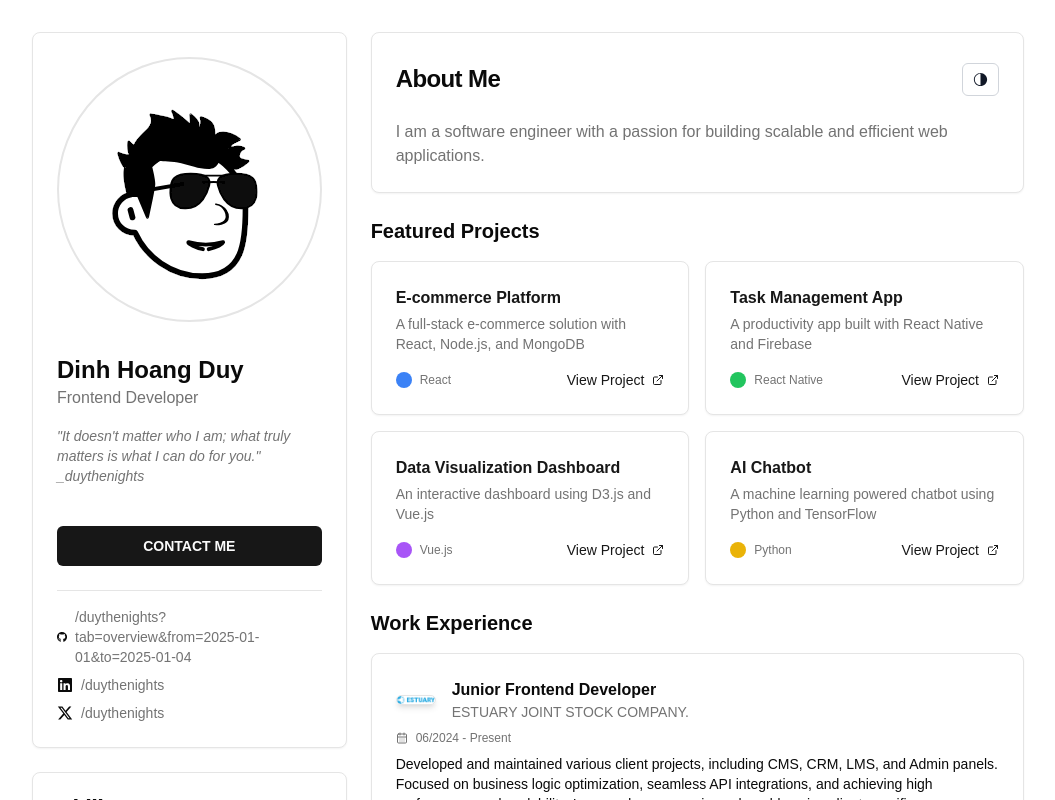
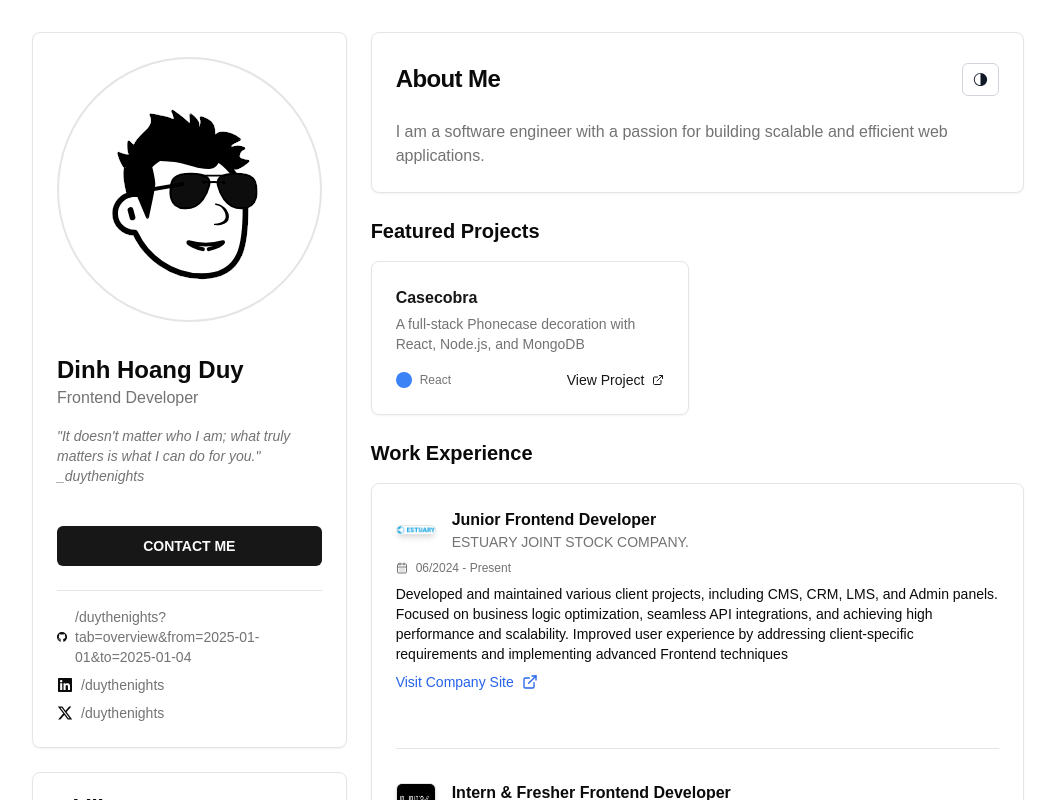
Before and after one commit to duythenights/duythenights_portfolio, a Next.js app: page / in a window 1280 px wide. Shown: the top 800 px of the page, without its empty margins (112-1167 px from the left). Built offline with nearby package versions, Linux system fonts and the light colour scheme; what @radix-ui/themes would draw is missing.

Commit message:
feat: update project section

```diff
--- a/src/components/Projects.tsx
+++ b/src/components/Projects.tsx
@@ -7,44 +7,25 @@ import { Card, CardContent } from "@/components/ui/card";
 
 export const projects = [
   {
-        title: "E-commerce Platform",
-        description: "A full-stack e-commerce solution with React, Node.js, and MongoDB",
+    title: "Casecobra",
+    description:
+      "A full-stack Phonecase decoration with React, Node.js, and MongoDB",
     tech: "React",
     link: "#",
   },
-    {
-        title: "Task Management App",
-        description: "A productivity app built with React Native and Firebase",
-        tech: "React Native",
-        link: "#",
-    },
-    {
-        title: "Data Visualization Dashboard",
-        description: "An interactive dashboard using D3.js and Vue.js",
-        tech: "Vue.js",
-        link: "#",
-    },
-    {
-        title: "AI Chatbot",
-        description: "A machine learning powered chatbot using Python and TensorFlow",
-        tech: "Python",
-        link: "#",
-    },
-]
+];
 
 const techColors = {
-    "React": "bg-blue-500",
+  React: "bg-blue-500",
   "React Native": "bg-green-500",
   "Vue.js": "bg-purple-500",
-    "Python": "bg-yellow-500",
-}
+  Python: "bg-yellow-500",
+};
 
 export const Projects = () => {
   return (
     <>
-            <h2 className="text-xl font-bold mb-4">
-                Featured Projects
-            </h2>
+      <h2 className="text-xl font-bold mb-4">Featured Projects</h2>
       <div className="grid grid-cols-1 md:grid-cols-2 gap-4 mb-6">
         {projects.map((p, i) => (
           <Card key={i}>
@@ -85,5 +66,5 @@ export const Projects = () => {
         ))}
       </div>
     </>
-    )
-}
+  );
+};
```
Lines whose indentation alone changed are shown as unchanged.
